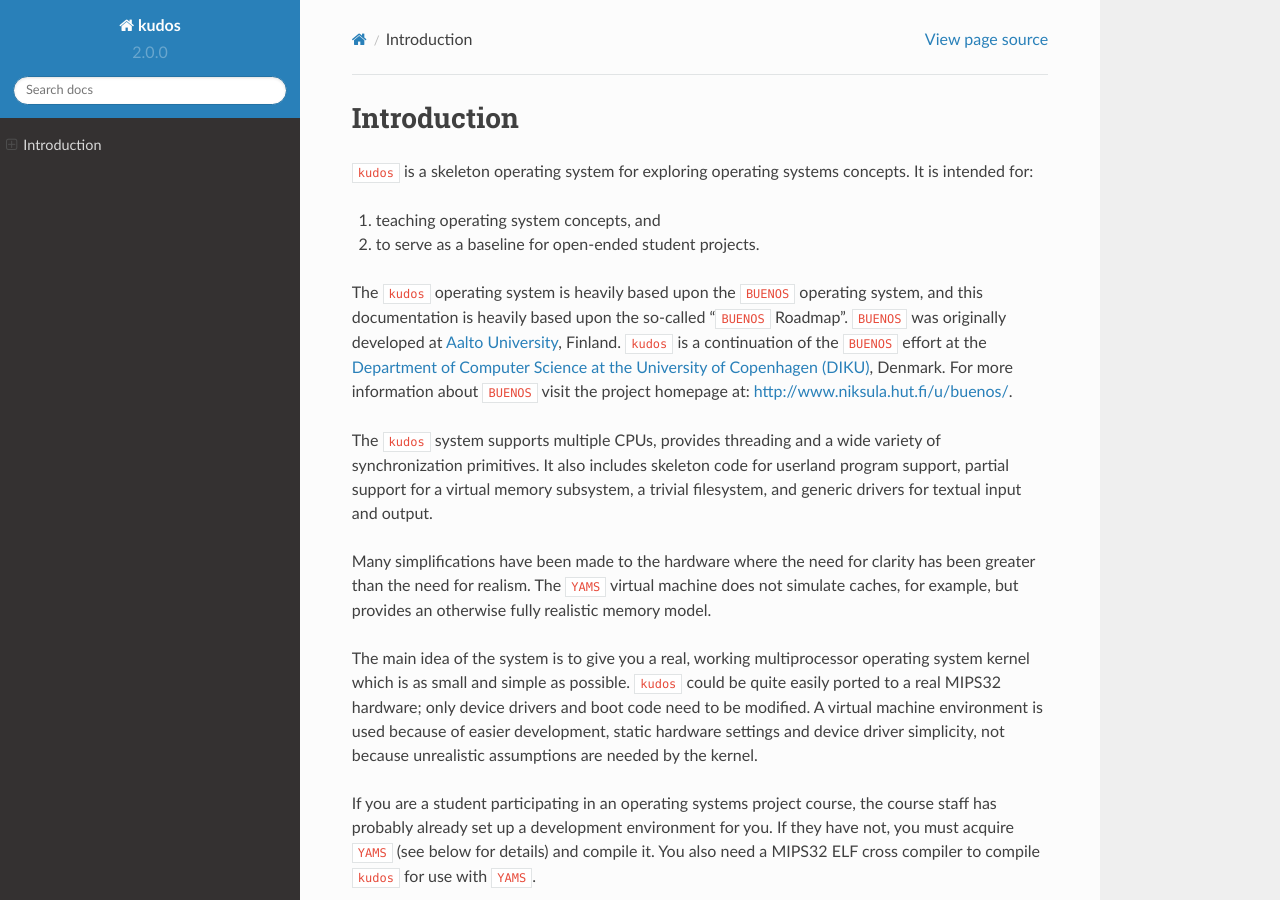
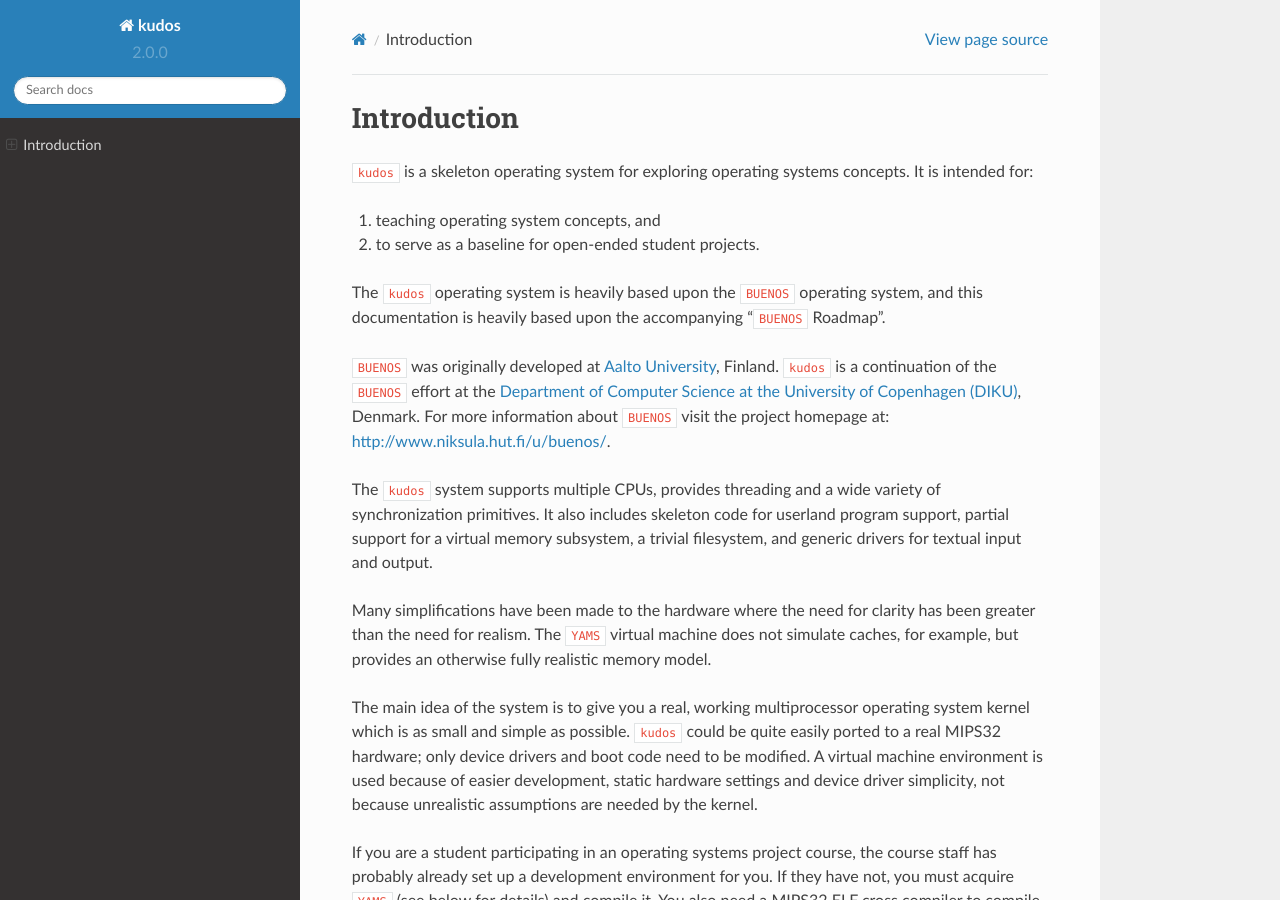
Before and after one commit to DIKU-EDU/kudos, a Sphinx documentation site: the page built from docs/index.rst, in a window 1280 px wide and 900 px high. Built offline with Sphinx 7.4.7 and the Read the Docs theme 2.0.0, drawn with Linux system fonts in a browser that asks for light colours.

Commit message:
rephrase a little

```diff
--- a/docs/index.rst
+++ b/docs/index.rst
@@ -8,8 +8,10 @@
 2. to serve as a baseline for open-ended student projects.
 
 The ``kudos`` operating system is heavily based upon the ``BUENOS`` operating
-system, and this documentation is heavily based upon the so-called "``BUENOS``
-Roadmap". ``BUENOS`` was originally developed at `Aalto University
+system, and this documentation is heavily based upon the accompanying
+"``BUENOS`` Roadmap".
+
+``BUENOS`` was originally developed at `Aalto University
 <https://www.niksula.hut.fi/>`_, Finland.  ``kudos`` is a continuation of the
 ``BUENOS`` effort at the `Department of Computer Science at the University of
 Copenhagen (DIKU) <http://www.diku.dk/>`_, Denmark. For more information about
```
